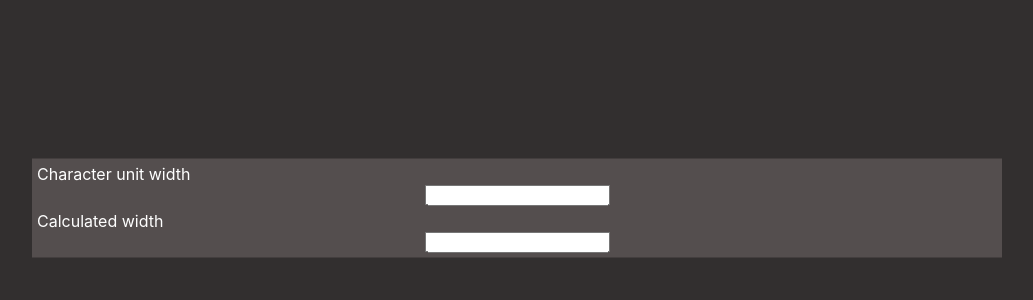
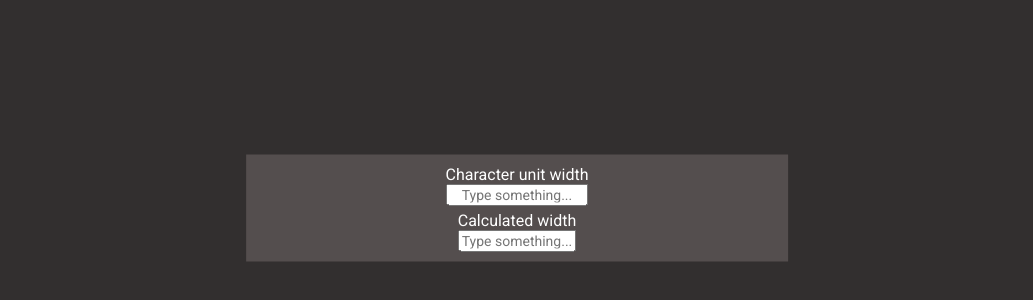
Before and after one commit to Ro4052/dynamic-input, a React (Create React App) app: page / in a window 1280 px wide. Shown: the part 192-492 px from the top of the page, without its empty margins (123-1156 px from the left). Built offline with nearby package versions, Linux system fonts and the light colour scheme.

Commit message:
implement inputs

```diff
--- a/public/index.html
+++ b/public/index.html
@@ -24,6 +24,9 @@
       work correctly both with client-side routing and a non-root public URL.
       Learn how to configure a non-root public URL by running `npm run build`.
     -->
+    <link rel="preconnect" href="https://fonts.googleapis.com">
+    <link rel="preconnect" href="https://fonts.gstatic.com" crossorigin>
+    <link href="https://fonts.googleapis.com/css2?family=Roboto&display=swap" rel="stylesheet">
     <title>Dynamic Input</title>
   </head>
   <body>
--- a/src/App.module.css
+++ b/src/App.module.css
@@ -2,23 +2,19 @@
   position: absolute;
   display: flex;
   flex-wrap: wrap;
-  width: 75%;
   transform: translate(-50%, -50%);
   top: 50%;
   left: 50%;
-  padding: 5px;
+  padding: 10px;
   background-color: #544e4e;
 }
 
 .content label {
+  width: 100%;
+  text-align: center;
   color: white;
 }
 
 .content label:not(:first-child) {
   margin-top: 5px;
 }
-
-.inputContainer {
-  width: 100%;
-  text-align: center;
-}
--- a/src/App.tsx
+++ b/src/App.tsx
@@ -6,12 +6,8 @@ import styles from './App.module.css';
 export const App = (): JSX.Element => (
   <div className={styles.content}>
     <label>Character unit width</label>
-    <div className={styles.inputContainer}>
-      <CharacterUnitWidthInput />
-    </div>
+    <CharacterUnitWidthInput />
     <label>Calculated width</label>
-    <div className={styles.inputContainer}>
-      <CalculatedWidthInput />
-    </div>
+    <CalculatedWidthInput />
   </div>
 );
--- /dev/null
+++ b/src/CalculatedWidthInput/CalculatedWidthInput.module.css
@@ -0,0 +1,13 @@
+.inputContainer {
+  width: 100%;
+  text-align: center;
+  font-size: 14px;
+}
+
+.inputContainer * {
+  font-size: 14px;
+}
+
+.inputContainer input {
+  text-align: center;
+}
--- a/src/CalculatedWidthInput/CalculatedWidthInput.tsx
+++ b/src/CalculatedWidthInput/CalculatedWidthInput.tsx
@@ -1,5 +1,40 @@
+import { ChangeEventHandler, useEffect, useRef, useState } from 'react';
+import styles from './CalculatedWidthInput.module.css';
+
+const PLACEHOLDER_TEXT = 'Type something...';
+
 export const CalculatedWidthInput = (): JSX.Element => {
+  const [value, setValue] = useState('');
+  const [inputWidth, setInputWidth] = useState('auto');
+  const containerRef = useRef<HTMLDivElement | null>(null);
+
+  const onChange: ChangeEventHandler<HTMLInputElement> = (event) => {
+    setValue(event.target.value);
+  };
+
+  useEffect(() => {
+    if (!containerRef.current) {
+      setInputWidth('auto');
+      return;
+    }
+
+    const textToRender = value.length > 0 ? value : PLACEHOLDER_TEXT;
+    const tempSpan = document.createElement('span');
+    tempSpan.innerHTML = textToRender.replaceAll(' ', '&nbsp;');
+    containerRef.current.appendChild(tempSpan);
+    setInputWidth(`${tempSpan.getBoundingClientRect().width}px`);
+    containerRef.current.removeChild(tempSpan);
+  }, [value]);
+
   return (
-    <input />
+    <div className={styles.inputContainer} ref={containerRef}>
+      <input
+        className={styles.input}
+        onChange={onChange}
+        placeholder='Type something...'
+        style={{ width: inputWidth }}
+        value={value}
+      />
+    </div>
   );
 };
--- /dev/null
+++ b/src/CharacterUnitWidthInput/CharacterUnitWidthInput.module.css
@@ -0,0 +1,12 @@
+.inputContainer {
+  width: 100%;
+  text-align: center;
+}
+
+.inputContainer * {
+  font-size: 14px;
+}
+
+.inputContainer input {
+  text-align: center;
+}
--- a/src/CharacterUnitWidthInput/CharacterUnitWidthInput.tsx
+++ b/src/CharacterUnitWidthInput/CharacterUnitWidthInput.tsx
@@ -1,5 +1,30 @@
+import { ChangeEventHandler, useEffect, useState } from 'react';
+
+import styles from './CharacterUnitWidthInput.module.css';
+
+const PLACEHOLDER_TEXT = 'Type something...';
+
 export const CharacterUnitWidthInput = (): JSX.Element => {
+  const [value, setValue] = useState('');
+  const [inputWidth, setInputWidth] = useState('auto');
+
+  const onChange: ChangeEventHandler<HTMLInputElement> = (event) => {
+    setValue(event.target.value);
+  };
+
+  useEffect(() => {
+    const textToRender = value.length > 0 ? value : PLACEHOLDER_TEXT;
+    setInputWidth(`${textToRender.length}ch`);
+  }, [value]);
+
   return (
-    <input />
+    <div className={styles.inputContainer}>
+      <input
+        onChange={onChange}
+        placeholder={PLACEHOLDER_TEXT}
+        style={{ width: inputWidth }}
+        value={value}
+      />
+    </div>
   );
 };
--- a/src/index.css
+++ b/src/index.css
@@ -1,14 +1,10 @@
 body {
   margin: 0;
-  font-family: -apple-system, BlinkMacSystemFont, 'Segoe UI', 'Roboto', 'Oxygen',
-    'Ubuntu', 'Cantarell', 'Fira Sans', 'Droid Sans', 'Helvetica Neue',
-    sans-serif;
   -webkit-font-smoothing: antialiased;
   -moz-osx-font-smoothing: grayscale;
   background-color: #322f2f;
 }
 
-code {
-  font-family: source-code-pro, Menlo, Monaco, Consolas, 'Courier New',
-    monospace;
+* {
+  font-family: 'Roboto', sans-serif;
 }
```
